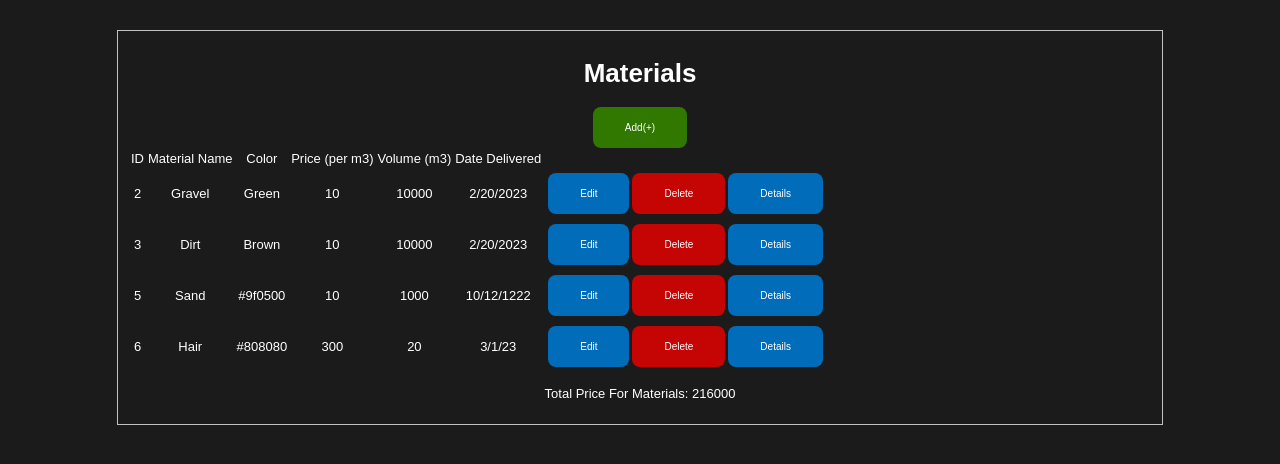
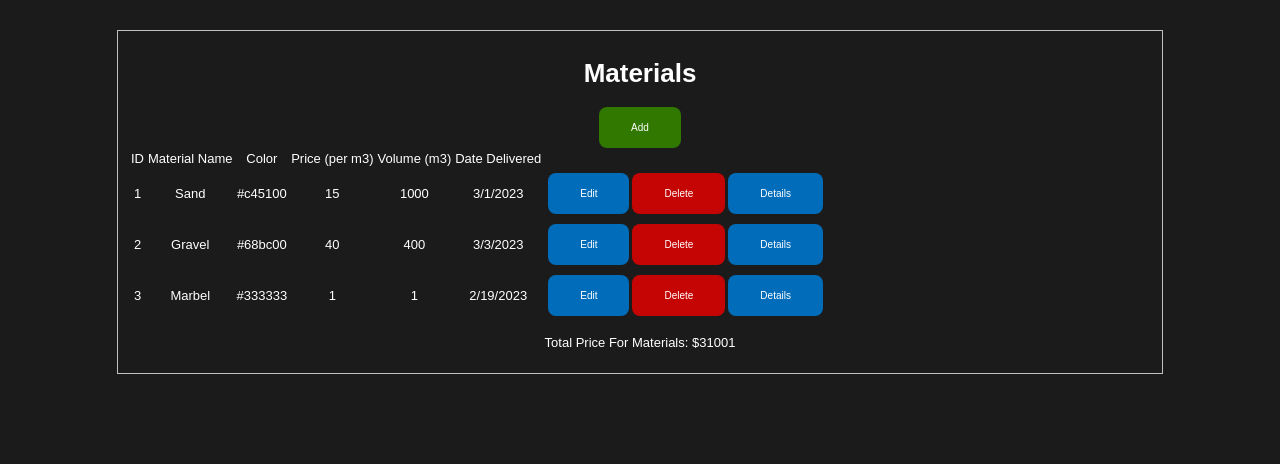
Before and after one commit to eplof44/front-end-project, a React (Create React App) app: page / in a window 1280 px wide. Shown: the top 464 px of the page. Built offline with nearby package versions, Linux system fonts and the light colour scheme; data requests are answered from the project's data file.

Commit message:
add a few tests, fix styling, add readme

```diff
--- a/db.json
+++ b/db.json
@@ -1,36 +1,28 @@
 {
   "materials": [
     {
-      "id": 2,
-      "name": "Gravel",
-      "color": "Green",
-      "price": "10",
-      "volume": "10000",
-      "date": "2/20/2023"
+      "name": "Sand",
+      "color": "#c45100",
+      "price": "15",
+      "volume": "1000",
+      "date": "3/1/2023",
+      "id": 1
     },
     {
-      "id": 3,
-      "name": "Dirt",
-      "color": "Brown",
-      "price": "10",
-      "volume": "10000",
-      "date": "2/20/2023"
+      "name": "Gravel",
+      "color": "#68bc00",
+      "price": "40",
+      "volume": "400",
+      "date": "3/3/2023",
+      "id": 2
     },
     {
-      "name": "Sand",
-      "color": "#9f0500",
-      "price": "10",
-      "volume": "1000",
-      "date": "10/12/1222",
-      "id": 5
-    },
-    {
-      "name": "Hair",
-      "color": "#808080",
-      "price": "300",
-      "volume": "20",
-      "date": "3/1/23",
-      "id": 6
+      "name": "Marbel",
+      "color": "#333333",
+      "price": "1",
+      "volume": "1",
+      "date": "2/19/2023",
+      "id": 3
     }
   ]
 }
--- a/src/App.css
+++ b/src/App.css
@@ -19,8 +19,22 @@ td {
   font-size: 13px;
   font-family: Arial, Helvetica, sans-serif;
 }
+
 .btn {
   background-color: #016dba;
+  border-radius: 8px;
+  border: none;
+  color: white;
+  margin: 3px;
+  padding: 15px 32px;
+  text-align: center;
+  text-decoration: none;
+  display: inline-block;
+  font-size: 10px;
+}
+
+.btn-back {
+  background-color: #707070;
   border-radius: 8px;
   border: none;
   color: white;
--- a/src/MaterialCreate.js
+++ b/src/MaterialCreate.js
@@ -85,7 +85,7 @@ const MaterialCreate = () => {
                                     <div className="col-lg-12">
                                         <div className="form-group">
                                             <button className="btn" type="submit">Save</button>
-                                            <Link to="/" className="btn">Back</Link>
+                                            <Link to="/" className="btn-back">Back</Link>
                                         </div>
                                     </div>
 
--- a/src/MaterialDetail.js
+++ b/src/MaterialDetail.js
@@ -35,7 +35,7 @@ const MaterialDetail = () => {
                             <h5>Price (per m3) : {materialData.price}</h5>
                             <h5>Volume (m3) : {materialData.volume}</h5>
                             <h5>Date : {materialData.date}</h5>
-                            <Link className="btn" to="/">Back to Listing</Link>
+                            <Link className="btn-back" to="/">Back to Listing</Link>
                         </div>
                     }
                 </div>
--- a/src/MaterialEdit.js
+++ b/src/MaterialEdit.js
@@ -101,7 +101,7 @@ const MaterialEdit = () => {
                                     <div className="col-lg-12">
                                         <div className="form-group">
                                             <button className="btn" type="submit">Save</button>
-                                            <Link to="/" className="btn">Back</Link>
+                                            <Link to="/" className="btn-back">Back</Link>
                                         </div>
                                     </div>
 
--- a/src/MaterialListing.js
+++ b/src/MaterialListing.js
@@ -40,7 +40,7 @@ const MaterialListing = () => {
                 <div className="card-body">
                     <h1>Materials</h1>
                     <div className="divbtn">
-                        <Link to="material/create" className="btn-add">Add(+)</Link>
+                        <Link to="material/create" className="btn-add">Add</Link>
                     </div>
                     <table className="table table-bordered">
                         <thead className="bg-dark text-white">
@@ -64,9 +64,9 @@ const MaterialListing = () => {
                                         <td>{item.price}</td>
                                         <td>{item.volume}</td>
                                         <td>{item.date}</td>
-                                        <td><a onClick={() => { LoadEdit(item.id) }} className="btn">Edit</a>
-                                            <a onClick={() => { Removefunction(item.id) }} className="btn-delete">Delete</a>
-                                            <a onClick={() => { LoadDetail(item.id) }} className="btn">Details</a>
+                                        <td><button onClick={() => { LoadEdit(item.id) }} className="btn">Edit</button>
+                                            <button onClick={() => { Removefunction(item.id) }} className="btn-delete">Delete</button>
+                                            <button onClick={() => { LoadDetail(item.id) }} className="btn">Details</button>
                                         </td>
                                     </tr>
 
@@ -76,7 +76,7 @@ const MaterialListing = () => {
                         </tbody>
 
                     </table>
-                    <p>  Total Price For Materials: {materialData && materialData.reduce((sum, i) => (sum += i.volume * i.price), 0)}</p>
+                    <p>  Total Price For Materials: ${materialData && materialData.reduce((sum, i) => (sum += i.volume * i.price), 0)}</p>
                 </div>
             </div>
         </div >
```
Also changed, not shown: 2 other files (tests, documents, lock files or other folders).
